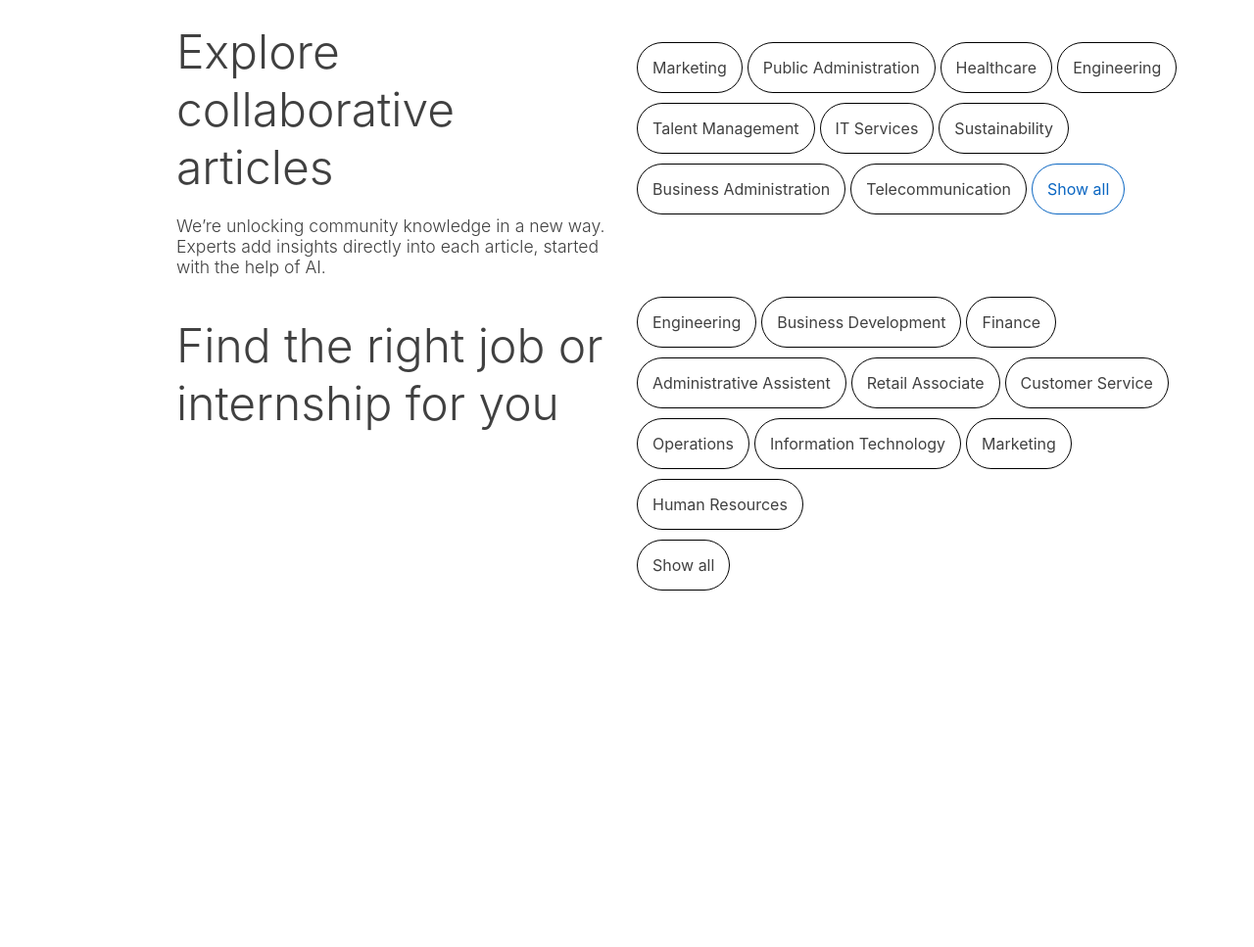
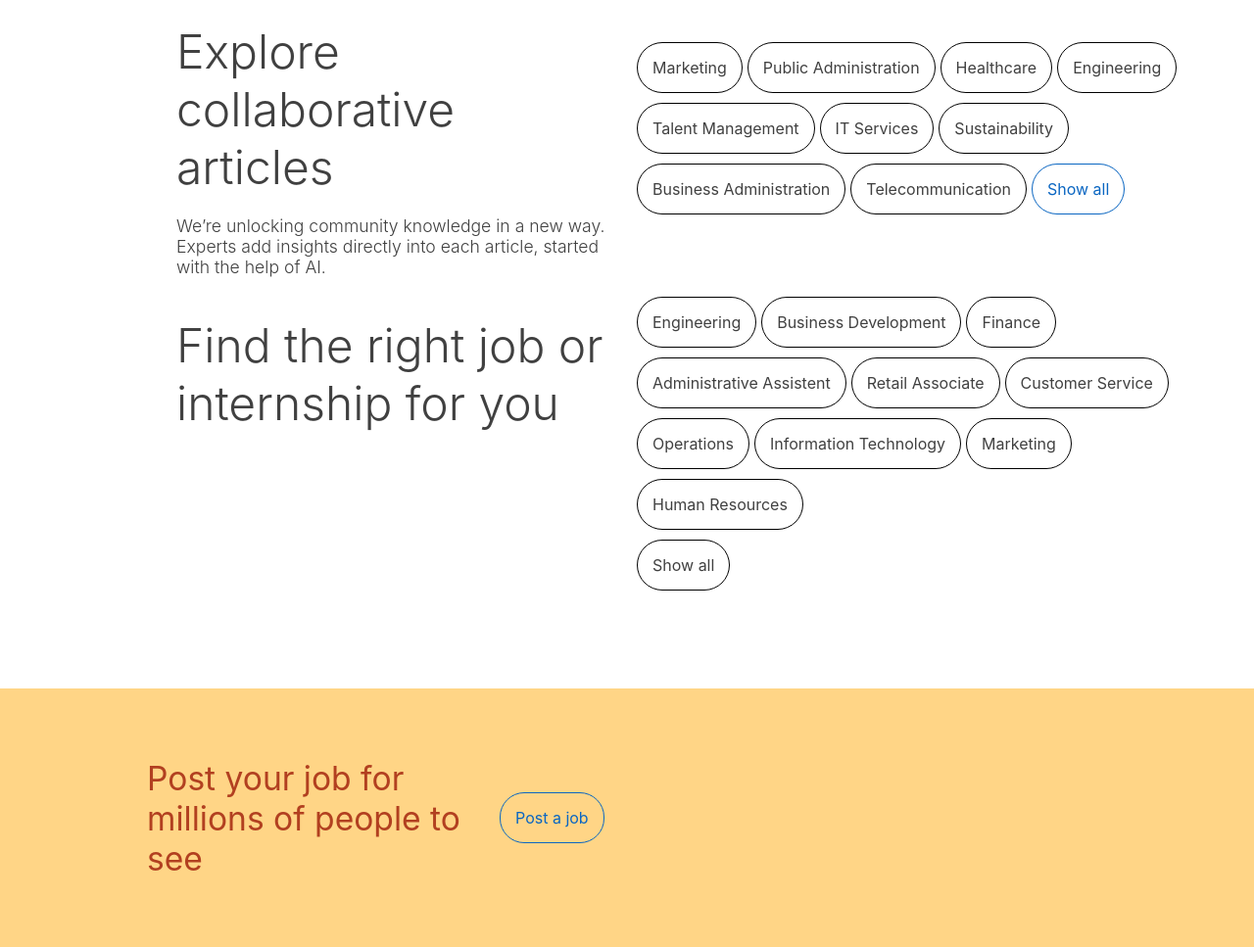
Before and after one commit to navneetk897/Linkedin-clone, a plain HTML site: page index.html in a window 1280 px wide. Shown: the part 1134-2101 px from the top of the page at 98% size. Before the commit the page ends 1837 px from the top, so only its background shows below. Drawn offline with Linux system fonts and the light colour scheme.

Commit message:
post job section added

```diff
--- a/index.html
+++ b/index.html
@@ -122,6 +122,10 @@
                 </div>
             </div>
         </div>
+        <div class="post-job-section">
+            <h1>Post your job for millions of people to see</h1>
+            <div class="post">Post a job</div>
+        </div>
     </main>
     <footer></footer>
     <script>
--- a/style.css
+++ b/style.css
@@ -361,3 +361,30 @@ li p {
     row-gap: 10px;
     column-gap: 5px;
 }
+
+
+/* Post job section*/
+
+.post-job-section {
+    background-color: rgba(255, 166, 0, 0.475);
+    height: 264px;
+    display: flex;
+    align-items: center;
+    gap: 10px;
+}
+
+.post-job-section h1 {
+    color: #B24020;
+    flex-basis: 350px;
+    font-weight: 400;
+    font-size: 2.1rem;
+    margin-left: 150px;
+}
+
+.post {
+    color: #0A66C2;
+    border: 1px solid #0A66C2;
+    padding: 15px;
+    border-radius: 25px;
+    cursor: pointer;
+}
```
